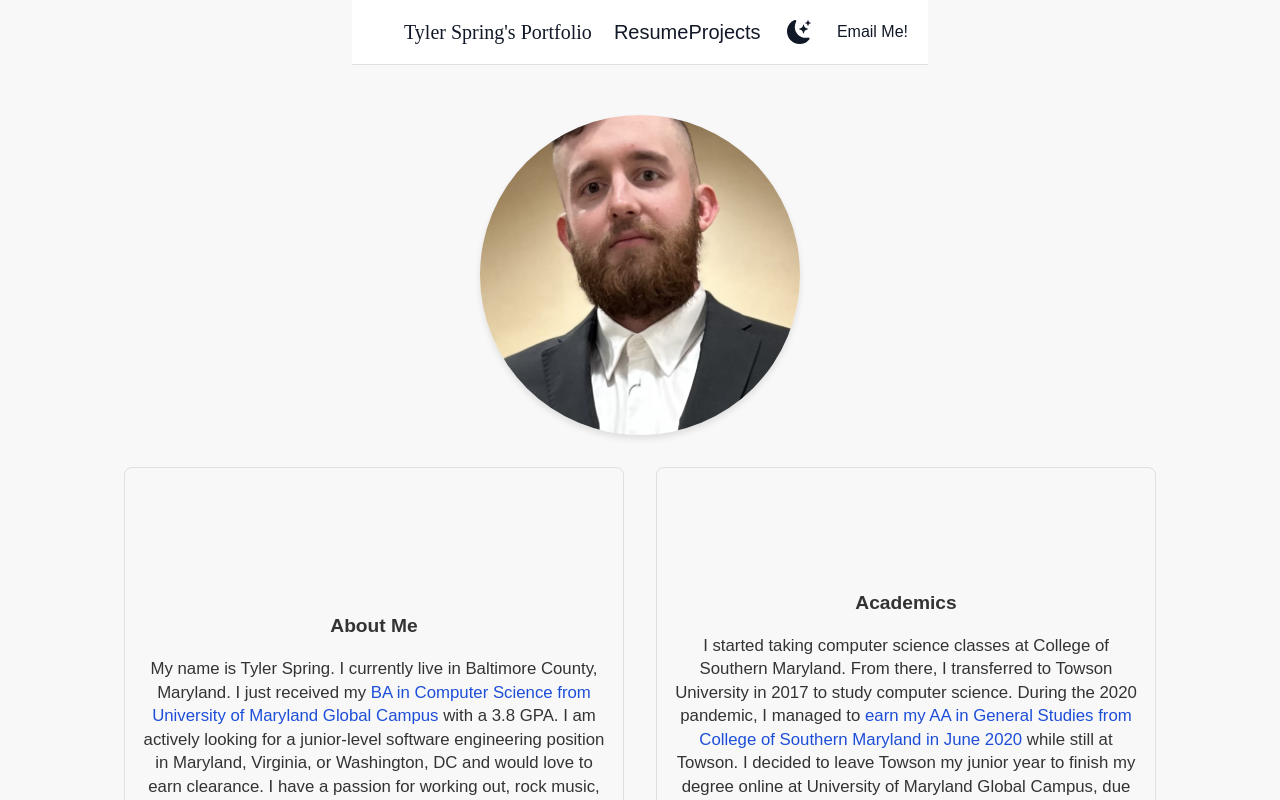
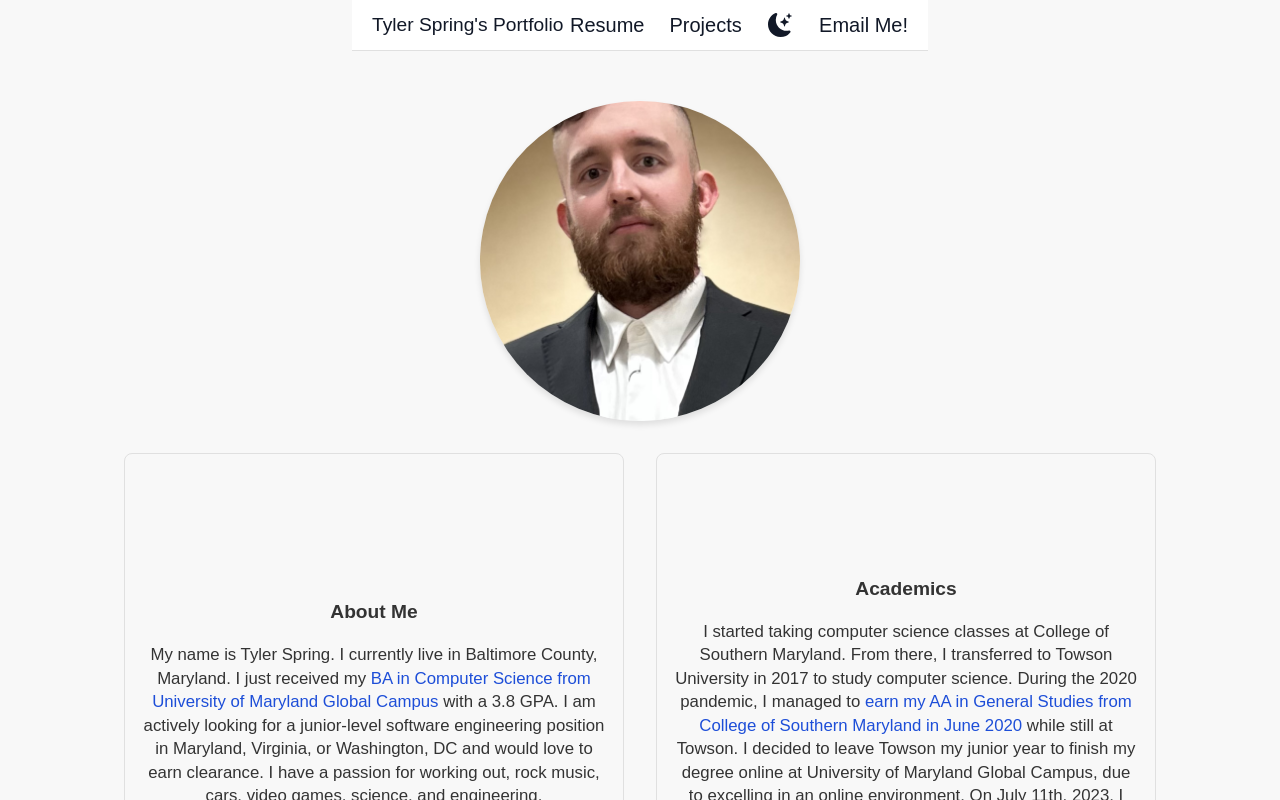
Before and after one commit to TGSpring/personal-website, a Next.js app: page / in a window 1280 px wide. Shown: the top 800 px of the page. Built offline with nearby package versions, Linux system fonts and the light colour scheme.

Commit message:
Add files via upload
updated nav bar and fixed resizing issue with nav bar

```diff
--- a/pages/index.js
+++ b/pages/index.js
@@ -41,27 +41,22 @@ export default function Home() {
       <main className={styles.main}>
         <section className="min-h-screen">
           <nav className={`${styles.nav} ${darkMode ? styles.darkText : styles.textBlack}`}>
-            <h1 className="px-4 py-2 rounded-md text-xl font-burtons ml-4">Tyler Spring's Portfolio</h1>
+            <h1 className={`${styles.title}`}>Tyler Spring's Portfolio</h1>
             <div className={styles.navLinks}>
-              <ul className="flex items-center justify-center">
-                <li className={styles.navItem}>
-                  <a
-                    className={styles.navLink}
+              <ul>
+                  <a className={`${styles.navLink} ${styles.navLinkResume}`}
                     href="/Tyler Spring Resume.pdf"
                     target="_blank"
                     rel="noopener noreferrer"
                   >
                     Resume
                   </a>
-                </li>
-                <li className={styles.navItem}>
                   <a
-                    className={styles.navLink}
+                    className={`${styles.navLink} ${styles.navLinkProject}`}
                     href="/projects"
                   >
                     Projects
                   </a>
-                </li>
               </ul>
             </div>
             <div className={styles.themeToggle}>
@@ -71,7 +66,7 @@ export default function Home() {
                 <BsFillMoonStarsFill onClick={() => setDarkMode(!darkMode)} className={styles.themeIcon} />
               )}
             </div>
-            <a className={styles.emailLink} href="mailto:TylerGSpring@gmail.com">Email Me!</a>
+            <a className={styles.navLink} href="mailto:TylerGSpring@gmail.com">Email Me!</a>
           </nav>
 
           <div className={`${styles.container} ${styles.textCenter} ${styles.p10} ${styles.maxWxl} ${styles.mxAuto}`}>
```
